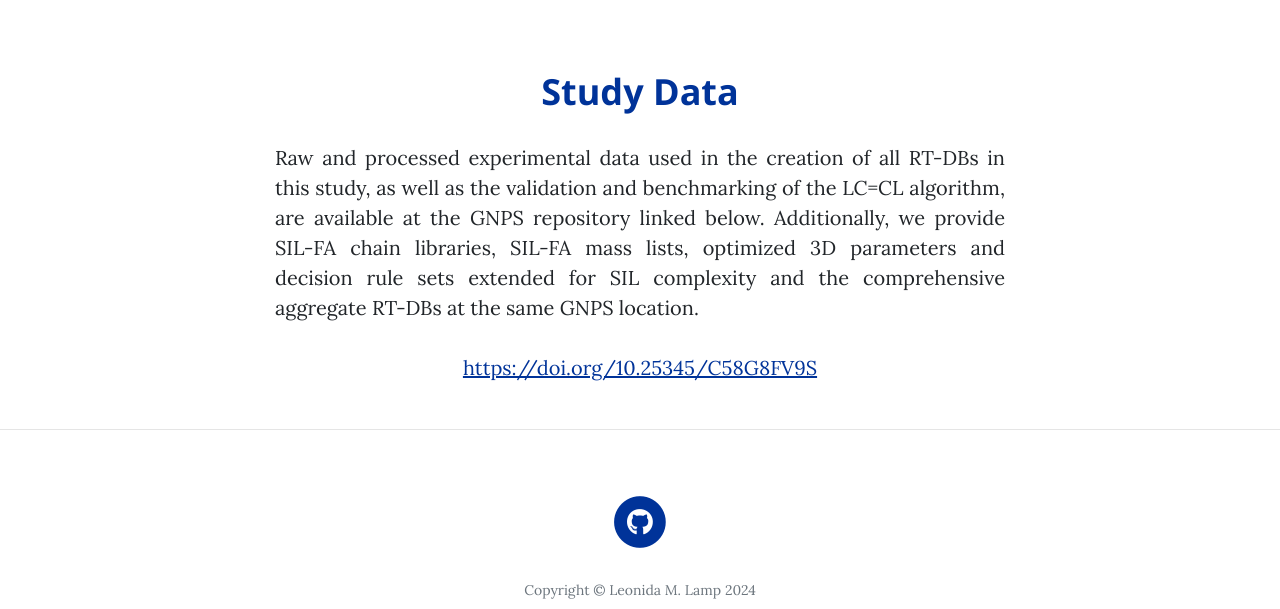
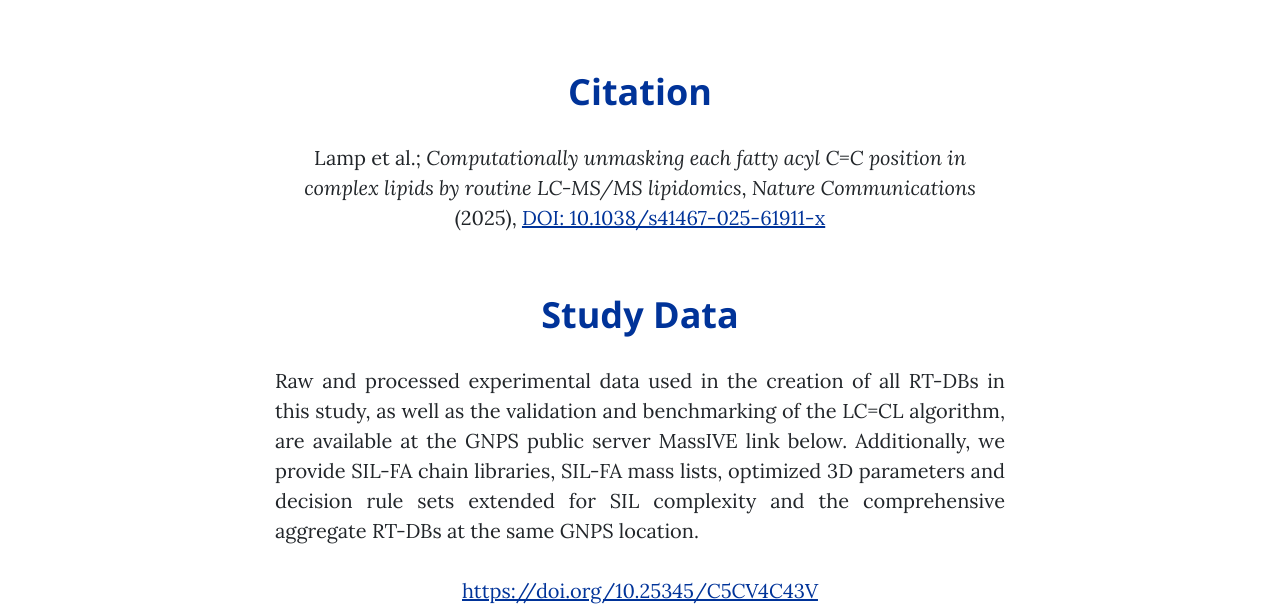
Before and after one commit to LCdbCL/LCdbCL.github.io, a plain HTML site: page publications.html in a window 1280 px wide. Shown: the part 440-1049 px from the top of the page. Drawn offline with nearby package versions, Linux system fonts and the light colour scheme.

Commit message:
Updated publication information

```diff
--- a/publications.html
+++ b/publications.html
@@ -71,17 +71,20 @@
     <div class="container">
 	  <div class="row">
 	    <div class="col-lg-8 col-md-10 mx-auto">
-          <!-- h2 class="section-heading text-center" style="color:#003399;">Publication</h2>
-          <p class="text-center">
-            Citation/link to publication
-          </p>
-          <hr-->
+          <h2 class="section-heading text-center" style="color:#003399;">
+			Citation
+		  </h2>
+		  <p class="text-center">
+			Lamp et al.; <em>Computationally unmasking each fatty acyl C=C position in complex lipids by routine LC-MS/MS lipidomics</em>,
+			<em>Nature Communications</em> (2025),
+			<a href="https://doi.org/10.1038/s41467-025-61911-x" target="_blank" style="color:#003399;">DOI: 10.1038/s41467-025-61911-x</a>
+		  </p>
           <h2 class="section-heading text-center" style="color:#003399;">Study Data</h2>
           <p class="text-justify">
-            Raw and processed experimental data used in the creation of all RT-DBs in this study, as well as the validation and benchmarking of the LC=CL algorithm, are available at the GNPS repository linked below. Additionally, we provide SIL-FA chain libraries, SIL-FA mass lists, optimized 3D parameters and decision rule sets extended for SIL complexity and the comprehensive aggregate RT-DBs at the same GNPS location.
+          	Raw and processed experimental data used in the creation of all RT-DBs in this study, as well as the validation and benchmarking of the LC=CL algorithm, are available at the GNPS public server MassIVE link below. Additionally, we provide SIL-FA chain libraries, SIL-FA mass lists, optimized 3D parameters and decision rule sets extended for SIL complexity and the comprehensive aggregate RT-DBs at the same GNPS location.
           </p>
           <p class="text-center">
-          	<a href="https://doi.org/10.25345/C58G8FV9S" target="_blank" style="color:#003399;">https://doi.org/10.25345/C58G8FV9S</a>
+          	<a href="https://doi.org/10.25345/C5CV4C43V" target="_blank" style="color:#003399;">https://doi.org/10.25345/C5CV4C43V</a>
           </p>
         </div>
       </div>
```
Also changed, not shown: contact.html (+1 -0 lines), index.html (+2 -2 lines), img/1200-795-max.jpg (added).
